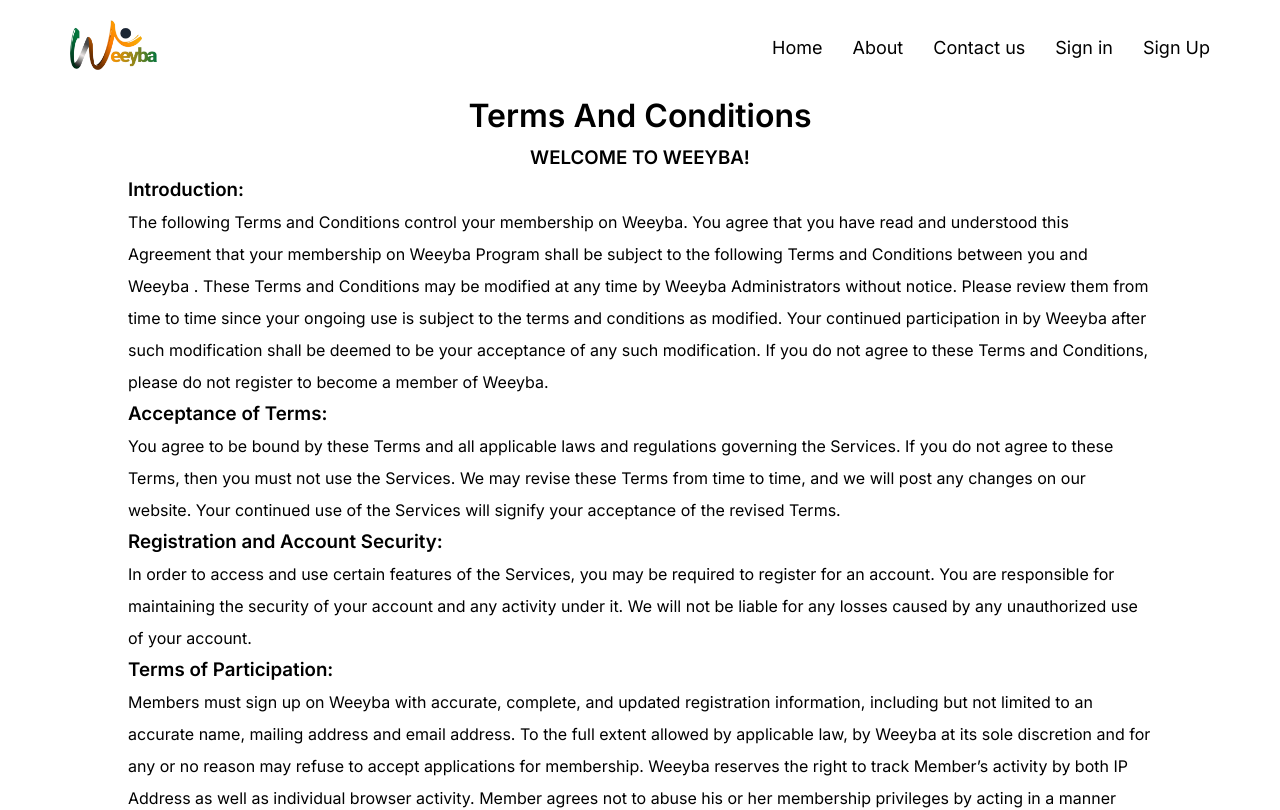
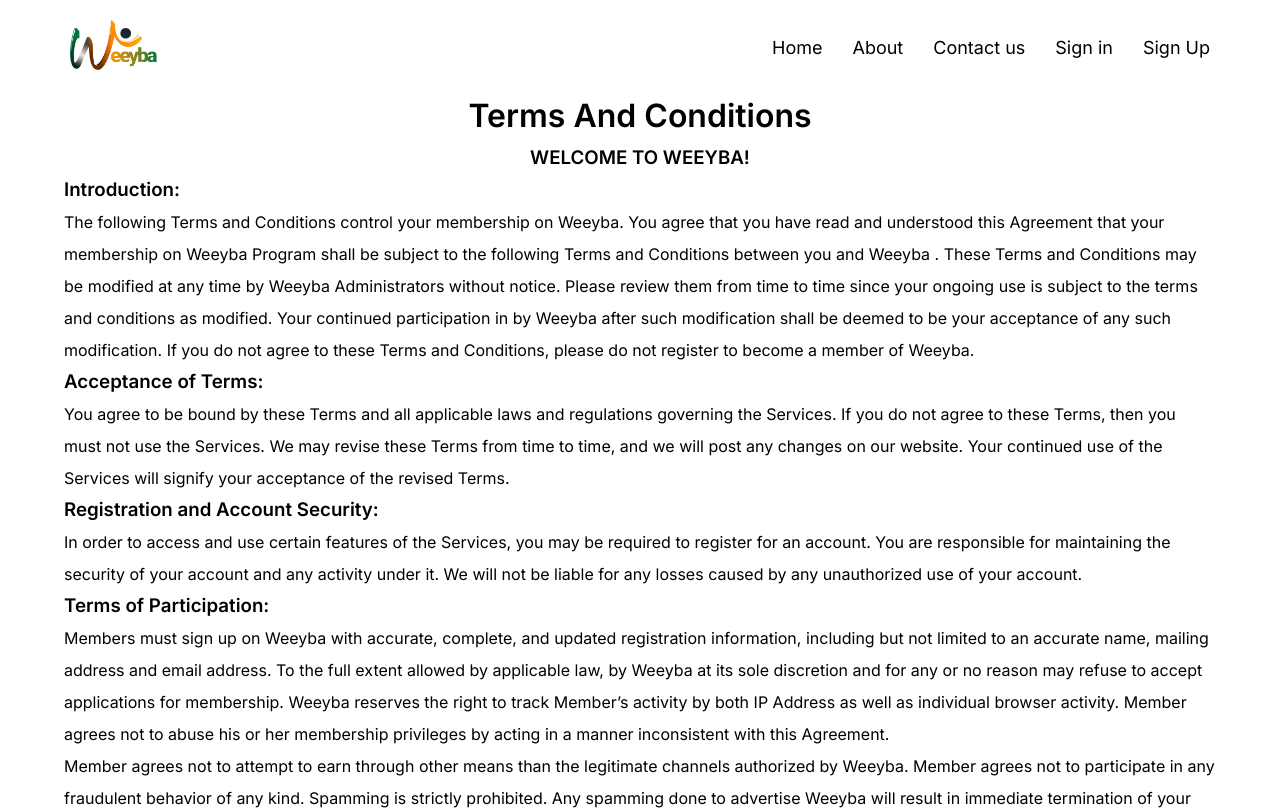
Before and after one commit to Weeyba/front-end, a React (Create React App) app: page /terms in a window 1280 px wide. Shown: the top 810 px of the page. Built offline with nearby package versions, Linux system fonts and the light colour scheme.

Commit message:
texts edit

```diff
--- a/src/pages/about/about.css
+++ b/src/pages/about/about.css
@@ -92,4 +92,10 @@
  height: max-content;
  line-height: 200%;
 }
+.secondSection h1{
+ font-size: 180%;
 }
+.thirdSection h1{
+ font-size: 180%;
+}
+}
--- a/src/pages/terms/Terms.js
+++ b/src/pages/terms/Terms.js
@@ -4,13 +4,14 @@
   return (
     <div style={{
       marginTop: 100,
-      padding:'0% 10% 10% 10%',
+      padding:'0% 5% 0% 5%',
       lineHeight:'200%',
 
     }}>
         <h1  style={{
           textAlign:'center',
           width:'100%',
+          padding:'0',
           marginBottom:'10px',
         }}>Terms And Conditions</h1>
         <article>
```
